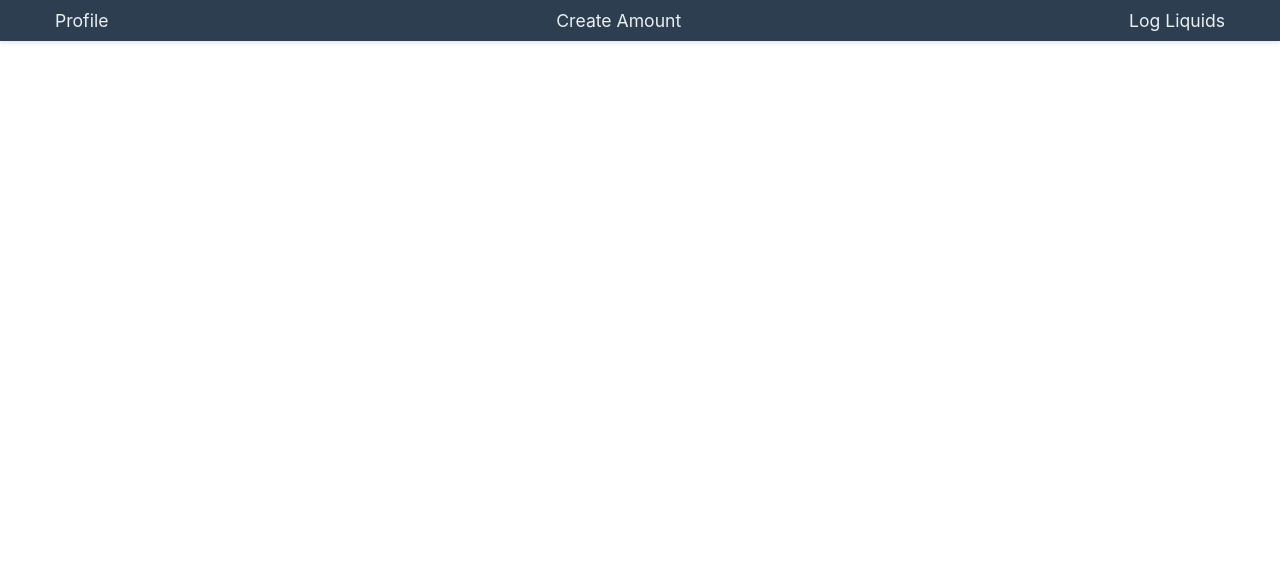
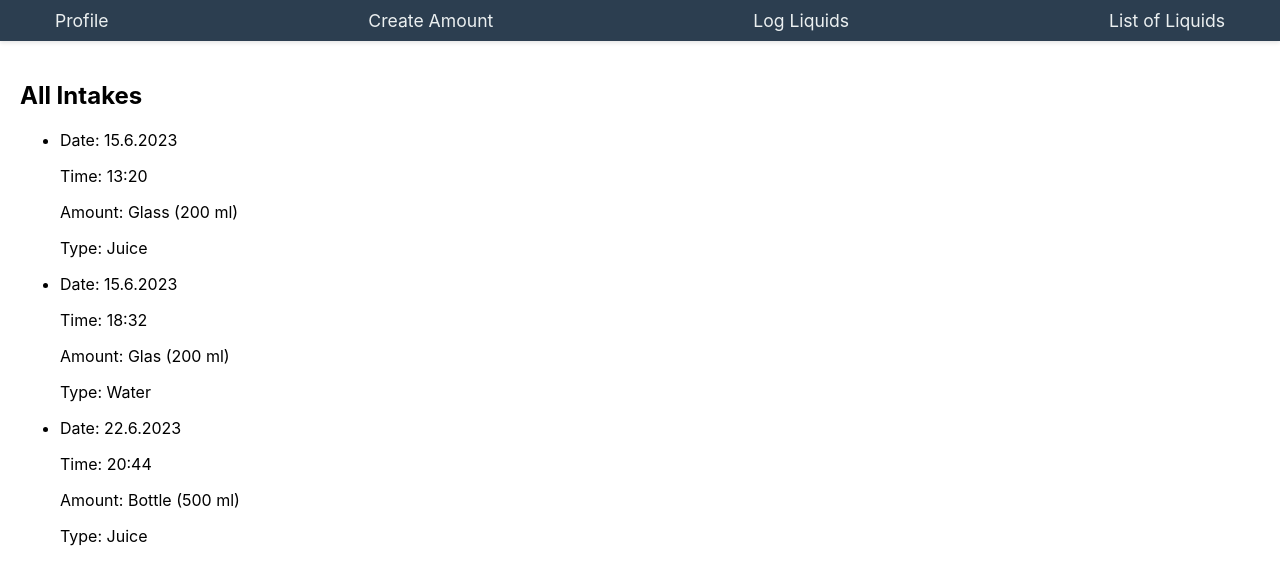
Before and after one commit to Alexanderdomino/FEDExam_React, a React (Create React App) app: page /list in a window 1280 px wide. Shown: the top 584 px of the page. Built offline with nearby package versions, Linux system fonts and the light colour scheme; data requests are answered from the project's data file.

Commit message:
List of all intakes added

```diff
--- a/src/Components/App/App.js
+++ b/src/Components/App/App.js
@@ -6,6 +6,7 @@ import Profile from '../Profile/Profile'
 import Navbar from "../NavBar/NavBar";
 import CreateAmount from "../CreateAmount/CreateAmount";
 import LogLiquid from "../LogLiquid/LogLiquid";
+import IntakeList from "../IntakeList/IntakeList";
 
 function App() {
   return (
@@ -15,6 +16,7 @@ function App() {
                   <Route path="/profile" element={<Profile />} />
                   <Route path="/amount" element={<CreateAmount />} />
                   <Route path="/log" element={<LogLiquid />} />
+                  <Route path="/list" element={<IntakeList />} />
                   <Route path="/" element={<Profile />} />
               </Routes>
       </Router>
--- /dev/null
+++ b/src/Components/IntakeList/IntakeList.css
@@ -0,0 +1,14 @@
+.intake-list {
+    padding: 20px;
+}
+
+.intake-item {
+    margin-bottom: 10px;
+    padding: 10px;
+    background-color: #f0f0f0;
+    border-radius: 5px;
+}
+
+.intake-item p {
+    margin: 5px 0;
+}
--- /dev/null
+++ b/src/Components/IntakeList/IntakeList.js
@@ -0,0 +1,35 @@
+import React, { useState, useEffect } from 'react';
+import './IntakeList.css'
+
+function IntakeList() {
+    const [intakes, setIntakes] = useState([]);
+
+    useEffect(() => {
+        fetch('http://localhost:3001/intakes')
+            .then(response => response.json())
+            .then(data => setIntakes(data))
+            .catch(error => console.error('Error:', error));
+    }, []);
+
+    return (
+        <div className="intake-list">
+            <h2>All Intakes</h2>
+            {intakes.length === 0 ? (
+                <p>No intakes found.</p>
+            ) : (
+                <ul>
+                    {intakes.map(intake => (
+                        <li key={intake.id}>
+                            <p>Date: {intake.date}</p>
+                            <p>Time: {intake.time}</p>
+                            <p>Amount: {intake.amountName} ({intake.amountml} ml)</p>
+                            <p>Type: {intake.type}</p>
+                        </li>
+                    ))}
+                </ul>
+            )}
+        </div>
+    );
+}
+
+export default IntakeList;
--- a/src/Components/NavBar/NavBar.js
+++ b/src/Components/NavBar/NavBar.js
@@ -9,6 +9,7 @@ function Navbar() {
                 <li><Link to="/profile">Profile</Link></li>
                 <li><Link to="/amount">Create Amount</Link></li>
                 <li><Link to="/log">Log Liquids</Link></li>
+                <li><Link to="/list">List of Liquids</Link></li>
 
             </ul>
         </nav>
--- a/src/Components/Profile/Profile.js
+++ b/src/Components/Profile/Profile.js
@@ -3,7 +3,7 @@ import './Profile.css'
 
 function Profile() {
     const [name, setName] = useState('');
-    const [goal, setGoal] = useState('');
+    const [dailyFluidAmount, setDailyFluidAmount] = useState('');
 
     // TODO: implement how to submit this
 
@@ -11,7 +11,7 @@ function Profile() {
         <div className="user-profile">
             <form>
                 <input type="text" placeholder="Name" value={name} onChange={e => setName(e.target.value)}/>
-                <input type="number" placeholder="Daily Goal" value={goal} onChange={e => setGoal(e.target.value)}/>
+                <input type="number" placeholder="Daily Goal" value={dailyFluidAmount} onChange={e => setDailyFluidAmount(e.target.value)}/>
                 <button type="submit">Save</button>
             </form>
         </div>
--- a/src/db/db.json
+++ b/src/db/db.json
@@ -19,6 +19,11 @@
       "amountName": "Bottle",
       "amountml": "500",
       "id": 4
+    },
+    {
+      "amountName": "Blancdåse",
+      "amountml": "500",
+      "id": 5
     }
   ],
   "profile": {
@@ -41,6 +46,14 @@
       "amountml": 200,
       "type": "Water",
       "id": 2
+    },
+    {
+      "date": "22.6.2023",
+      "time": "20:44",
+      "amountName": "Bottle",
+      "amountml": 500,
+      "type": "Juice",
+      "id": 3
     }
   ]
 }
```
